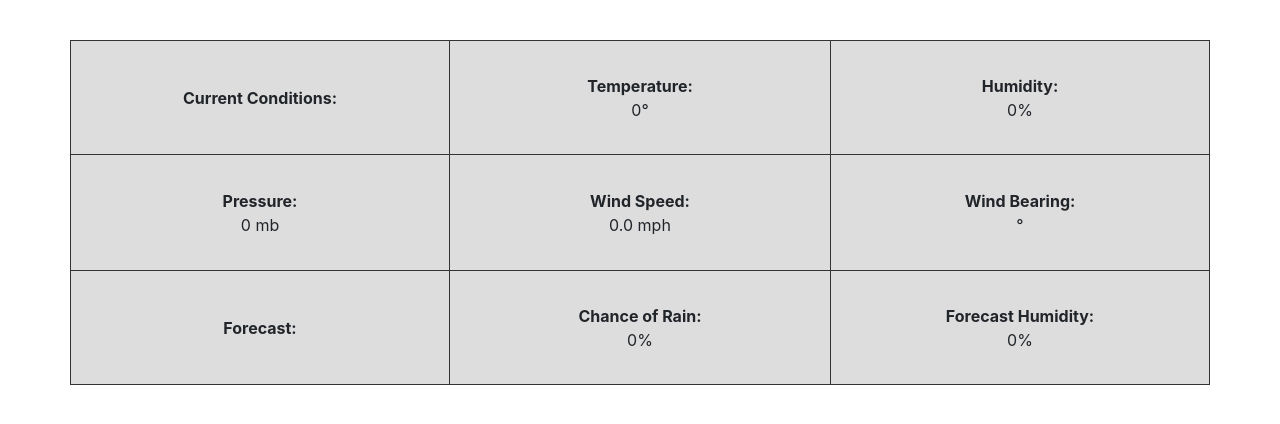
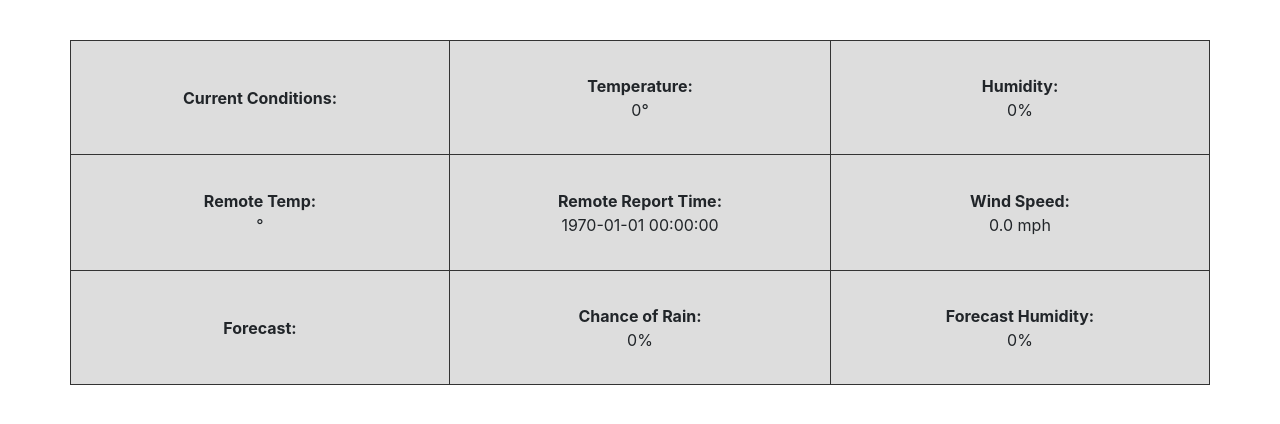
Before and after one commit to jwmarcus/rpi_dash, a Flask app: template starnet/templates/index.html in a window 1280 px wide. Shown: the part 56-480 px from the top of the page. Run offline with Flask 2, Linux system fonts and the light colour scheme; the template is opened without the code that fills it, so the values that code supplies are empty; some libraries are stand-ins or nearby versions.

Commit message:
Pull in remote sensor to dash

```diff
--- a/starnet/sqlite_db.py
+++ b/starnet/sqlite_db.py
@@ -39,7 +39,6 @@
 
             for row in results:
                 records.append(row) # TODO: Find a better way than this
-                print(row)
 
             conn.commit() # Covers queries and admin operations
 
--- a/starnet/templates/index.html
+++ b/starnet/templates/index.html
@@ -28,20 +28,20 @@
   <div class="row">
     <div class="col-4 cell cell-vert-mid">
       <div>
-        <b>Pressure:</b><br/>
-        {{ (payload['currently']['pressure'] | round) | int }} mb
+        <b>Remote Temp:</b><br/>
+        {{ rs.data }}&deg;
       </div>
     </div>
     <div class="col-4 cell cell-mid cell-vert-mid">
       <div>
-        <b>Wind Speed:</b><br/>
-        {{ '%0.1f' | format(payload['currently']['windSpeed'])}} mph
+        <b>Remote Report Time:</b><br/>
+        {{ rs.date_time | datetime_format }}
       </div>
     </div>
     <div class="col-4 cell cell-vert-mid">
       <div>
-        <b>Wind Bearing:</b><br/>
-        {{ payload['currently']['windBearing'] }}&deg;
+        <b>Wind Speed:</b><br/>
+        {{ '%0.1f' | format(payload['currently']['windSpeed'])}} mph
       </div>
     </div>
   </div>
--- a/starnet/views.py
+++ b/starnet/views.py
@@ -15,12 +15,14 @@
 
 @app.route('/')
 def index():
+    query = "SELECT * FROM data ORDER BY date_time DESC LIMIT 1"
+    rs = db.execute(query)
     payload = handler.get_data()
-    return render_template('index.html', payload=payload)
+    return render_template('index.html', payload=payload, rs=rs[0])
 
 @app.route('/records/', methods=['GET'])
 def get_records():
-    query = "SELECT * FROM data"
+    query = "SELECT * FROM data ORDER BY date_time DESC"
     rs = db.execute(query)
     return render_template('records.html', records=rs)
 
```
